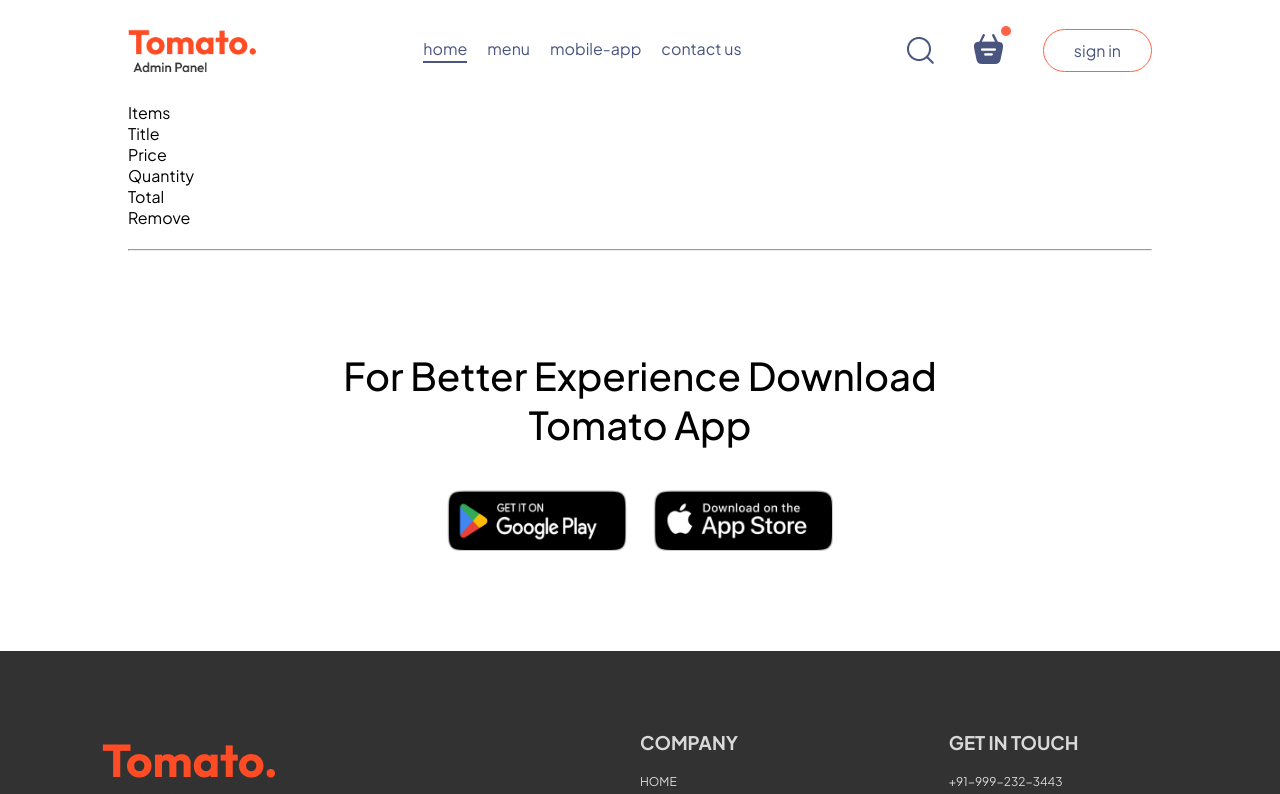
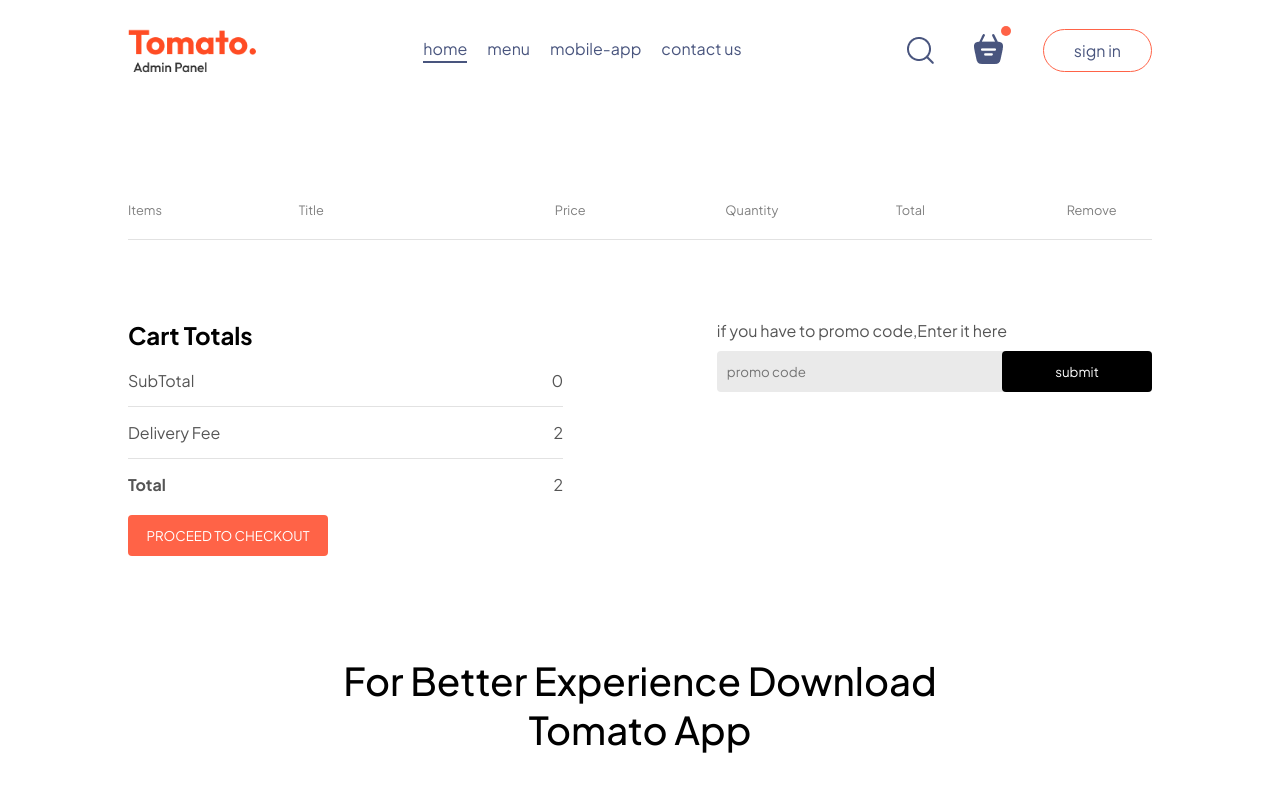
Before and after one commit to Sakshiparihar46/foodDelieveryApp, a React (Vite) app in the folder frontend/: page /cart in a window 1280 px wide. Shown: the top 794 px of the page. Built offline with nearby package versions, Linux system fonts and the light colour scheme.

Commit message:
add cart functionality

```diff
--- a/frontend/src/context/context.jsx
+++ b/frontend/src/context/context.jsx
@@ -16,16 +16,24 @@ const StoreContextProvoider=(props)=>{
     const removeFromCart=(itemId)=>{
         setCartItems((prev)=>({...prev,[itemId]:prev[itemId]-1}));
     }
-    useEffect(()=>{
-        console.log(cartItems);
-    },[cartItems]);
+   const getTotalcartAmount=()=>{
+    let totalAmount=0;
+    for(const item in cartItems){
+        if(cartItems[item]>0){
+            let itemInfo=food_list.find((product)=>product._id===item);
+            totalAmount +=itemInfo.price*cartItems[item];
+          }
+        }
+        return totalAmount;
+   }
 
     const contextValue={
         food_list,
         cartItems,
         setCartItems,
         addToCart,
-        removeFromCart
+        removeFromCart,
+        getTotalcartAmount
     }
     return (
         <StoreContext.Provider value={contextValue}>
--- a/frontend/src/pages/cart/cart.css
+++ b/frontend/src/pages/cart/cart.css
@@ -0,0 +1,92 @@
+.cart{
+    margin-top: 100px;
+}
+.cart-items-title{
+    display: grid;
+    grid-template-columns:1fr 1.5fr 1fr 1fr 1fr 0.5fr;
+    align-items: center;
+    color: grey;
+    font-size: max(1vw,12px);
+}
+.cart-items-item{
+    margin: 10px 0px;
+    color: black;
+}
+.cart-items-item img{
+    width: 50px;
+}
+.cart hr{
+    height: 1px;
+    background-color:#e2e2e2 ;
+    border: none;
+}
+.cart-items-item .cross{
+    cursor: pointer;
+}
+.cart-bottom{
+    margin-top: 80px;
+    display: flex;
+    justify-content: space-between;
+    gap: max(12vw,20px);
+}
+.cart-total{
+    flex:1;
+    display: flex;
+    flex-direction: column;
+    gap: 20px;
+}
+.cart-total-details{
+    display: flex;
+    justify-content: space-between;
+    color: #555;
+}
+.cart-total hr{
+    margin: 15px 0px;
+}
+.cart-total button{
+    border: none;
+    color: white;
+    background-color: tomato;
+    width: max(15vw,200px);
+    padding: 12px 0px;
+    border-radius: 4px;
+    cursor: pointer;
+}
+.cart-promocode{
+    flex: 1;
+}
+.cart-promocode p{
+    color: #555;
+}
+.cart-promocode-input{
+    margin-top:10px;
+    display: flex;
+    justify-content:space-between;
+    align-items: center;
+    background-color: #eaeaea;
+    border-radius: 4px;
+}
+.cart-promocode-input input{
+    background-color: transparent;
+    border: none;
+    outline: none;
+    padding-left: 10px
+}
+.cart-promocode-input button{
+    width: max(10vw,150px);
+    padding: 12px 5px;
+    background-color: black;
+    border: none;
+    color: white;
+    border-radius: 4px;
+}
+
+@media(max-width:750px) {
+    .cart-bottom{
+        flex-direction: column-reverse;
+    }
+    .cart-promocode{
+        justify-content: start;
+    }
+
+}
--- a/frontend/src/pages/cart/cart.jsx
+++ b/frontend/src/pages/cart/cart.jsx
@@ -5,7 +5,7 @@ import { useContext } from 'react';
 import {StoreContext} from '../../context/context';
 const Cart=()=>{
 
-    const {cartItems,food_list,removaFromCart}=useContext(StoreContext);
+    const {cartItems,food_list,removeFromCart,getTotalcartAmount}=useContext(StoreContext);
     return(
          <div className='cart'>
       <div className="cart-items">
@@ -22,18 +22,52 @@ const Cart=()=>{
         {food_list.map((item,indx)=>{
             if(cartItems[item._id]>0){
                 return(
-                <div className="cart-items-title card-items-item">
+                    <div>
+                        <div className="cart-items-title cart-items-item">
                     <img src={item.image} alt="" />
                     <p>{item.name}</p>
-                    <p>{item.price}</p>
+                    <p>${item.price}</p>
                     <p>{cartItems[item._id]}</p>
                     <p>{item.price*cartItems[item._id]}</p>
-                    <p>X</p>
-                </div>
+                    <p onClick={()=>removeFromCart(item._id)} className="cross">X</p>
+                </div><hr />
+                    </div>
+
                 )
             }
         })}
       </div>
+      <div className="cart-bottom">
+        <div className="cart-total">
+            <h2>Cart Totals</h2>
+            <div>
+                <div className="cart-total-details">
+                <p>SubTotal</p>
+                <p>{getTotalcartAmount()}</p>
+            </div>
+                <hr />
+            <div className="cart-total-details">
+                <p>Delivery Fee</p>
+                <p>{2}</p>
+            </div>
+                <hr />
+            <div className="cart-total-details">
+                <b>Total</b>
+                <p>{getTotalcartAmount()+2}</p>
+            </div>
+        </div>
+            <button>PROCEED TO CHECKOUT</button>
+        </div>
+      <div className="cart-promocode">
+        <div>
+            <p>if you have to promo code,Enter it here</p>
+            <div className="cart-promocode-input">
+                <input type="text" placeholder="promo code"/>
+                <button>submit</button>
+            </div>
+      </div>
+      </div>
+    </div>
     </div>
     )
 }
```
